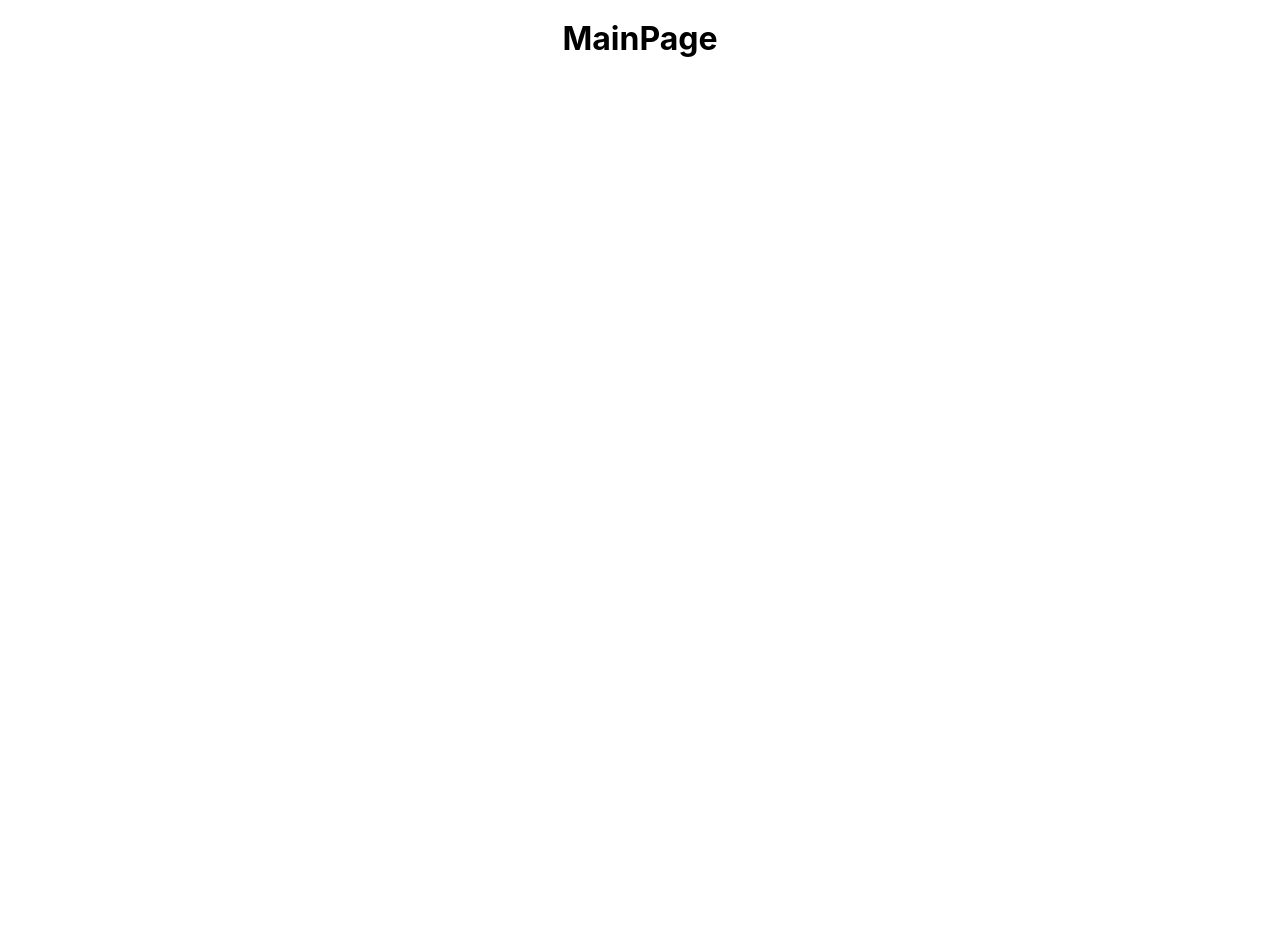
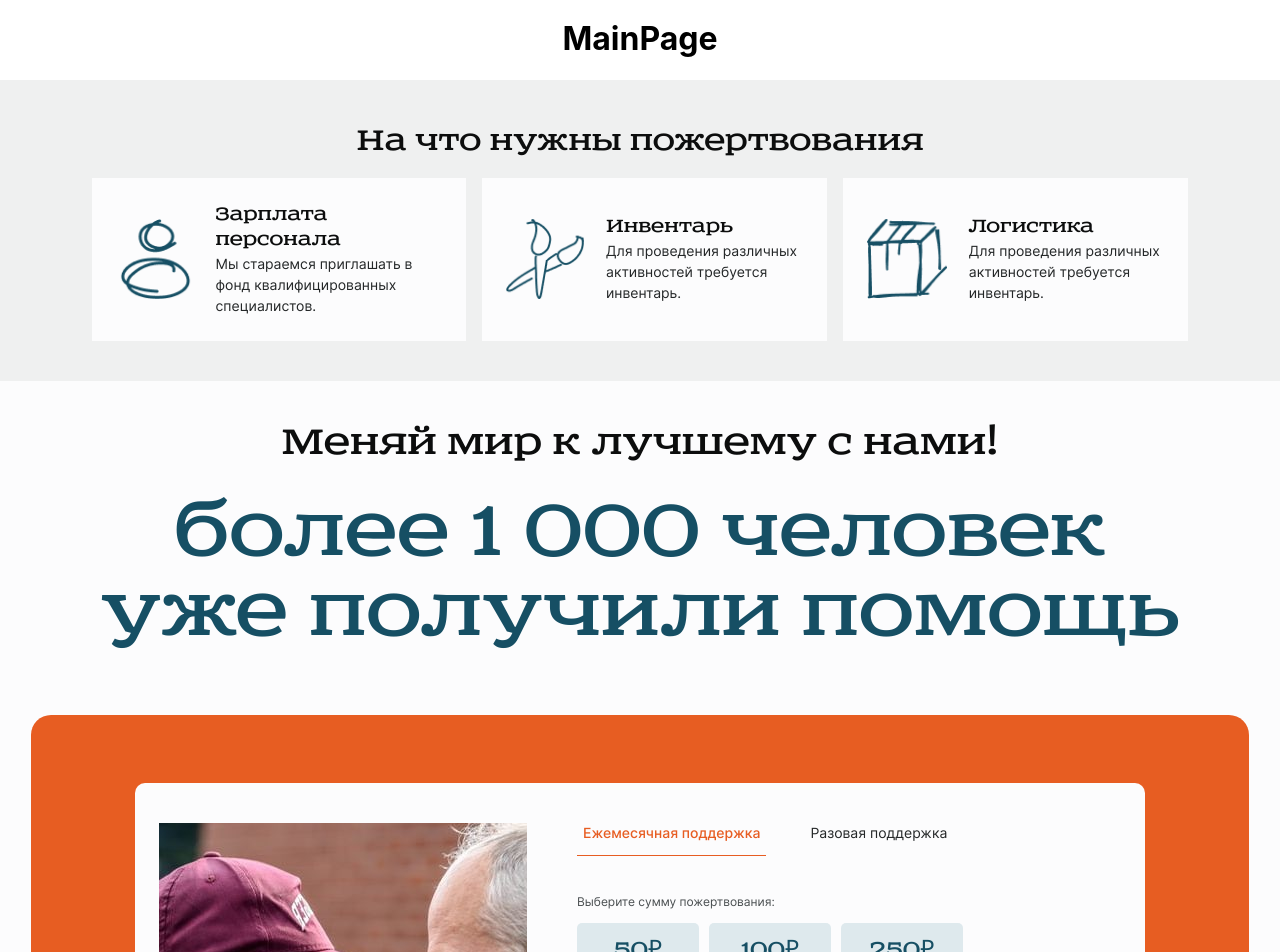
Before and after one commit to Phizick/NKO-project, a React (Create React App) app in the folder frontend/: page / in a window 1280 px wide. Shown: the top 952 px of the page. Before the commit the page ends 800 px from the top, so only its background shows below. Built offline with nearby package versions, Linux system fonts and the light colour scheme.

Commit message:
feat: add donation on main page

```diff
--- a/frontend/src/pages/MainPage/MainPage.jsx
+++ b/frontend/src/pages/MainPage/MainPage.jsx
@@ -1,9 +1,20 @@
-import styleMainPage from "./MainPage.module.css";
+import DonateForm from "../../components/Donate/DonateForm";
+import DonateReason from "../../components/Donate/DonateReason";
+import "./MainPage.module.css";
 
 export const MainPage = () => {
   return (
-    <div>
-      <h1>MainPage</h1>
-    </div>
+    <>
+      <div>
+        <h1>MainPage</h1>
+      </div>
+      <section className="donate">
+        <DonateReason />
+        <h2 className="donate__title donate__title_type_root">Меняй мир к лучшему с нами!</h2>
+        <p className="donate__paragraph">более 1 000 человек</p>
+        <p className="donate__paragraph">уже получили помощь</p>
+        <DonateForm />
+      </section>
+    </>
   );
 };
```
